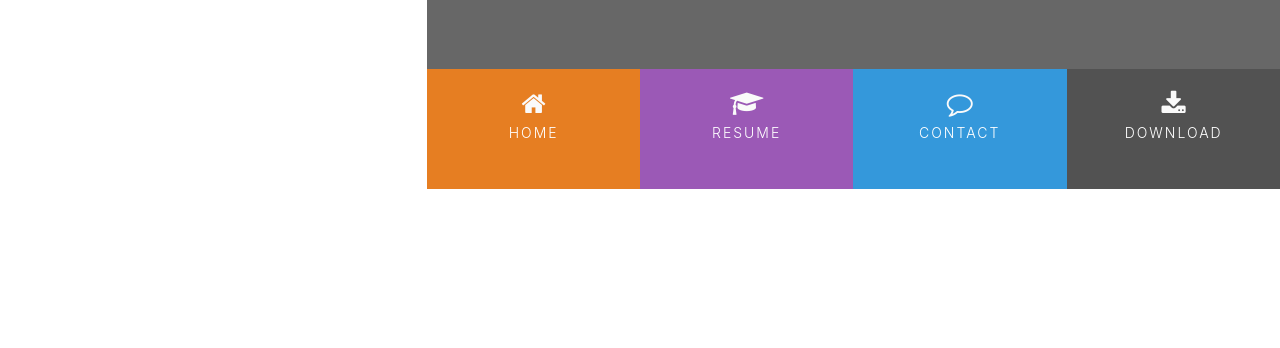
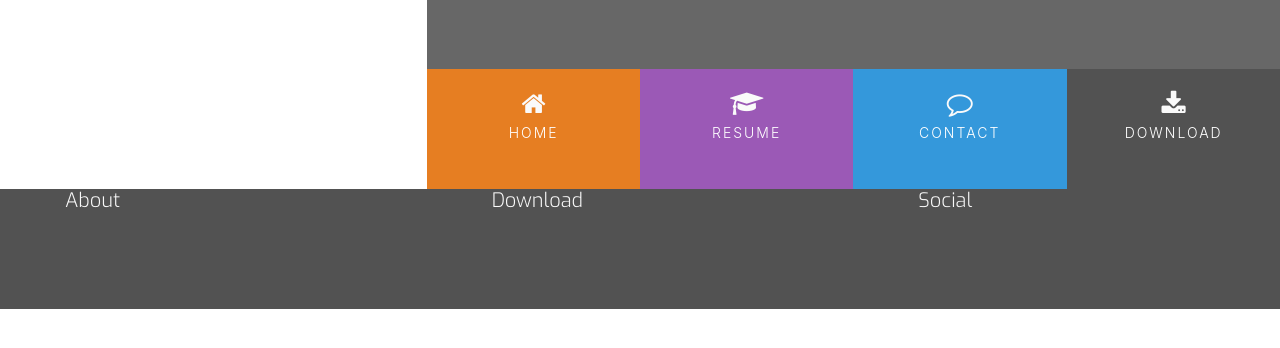
Before and after one commit to Johnny-Morgan/resume-project, a plain HTML site: page index.html in a window 1280 px wide. Shown: the part 180-528 px from the top of the page. Drawn offline with nearby package versions, Linux system fonts and the light colour scheme; files that its build step writes are made by us from their sources.

Commit message:
Add footer

```diff
--- a/css/style.css
+++ b/css/style.css
@@ -20,6 +20,25 @@
 
 .ui-menu-color-download {
     background-color: #525252;
+}
+
+/**********Special paddings/margins/text**********/
+
+h1,
+h2,
+h3,
+h4 {
+    margin: 0;
+}
+
+.uppercase {
+    margin-left: 50px;
+}
+
+.general-sub {
+    font-family: "Exo", sans-serif;
+    font-weight: 300;
+    color: #fafafa;
 }
 
 /**********Headings**********/
@@ -113,3 +132,12 @@ header {
     background-color: rgba(0, 0, 0, 0.2);
     height: 120px;
 }
+
+/**********Footer**********/
+
+footer {
+    background-color: #525252;
+    color: #fafafa;
+    min-height: 120px;
+    margin: 0;
+}
--- a/index.html
+++ b/index.html
@@ -46,7 +46,18 @@
 
     <section>
     </section>
-    <footer>
+    <footer class="container-fluid">
+        <div class="row">
+            <div class="col-sm-4">
+                <h5 class="uppercase general-sub">About</h5>
+            </div>
+            <div class="col-sm-4">
+                <h5 class="uppercase general-sub">Download</h5>
+            </div>
+            <div class="col-sm-4">
+                <h5 class="uppercase general-sub">Social</h5>
+            </div>
+        </div>
     </footer>
 </body>
 </html>
```
